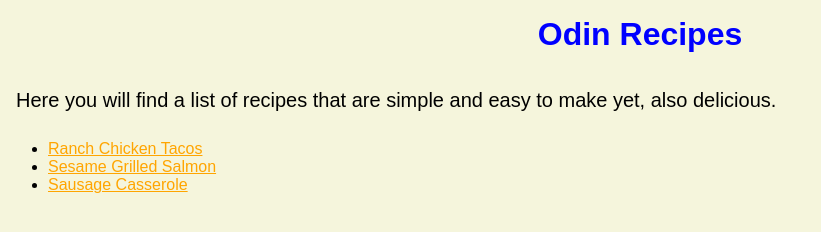
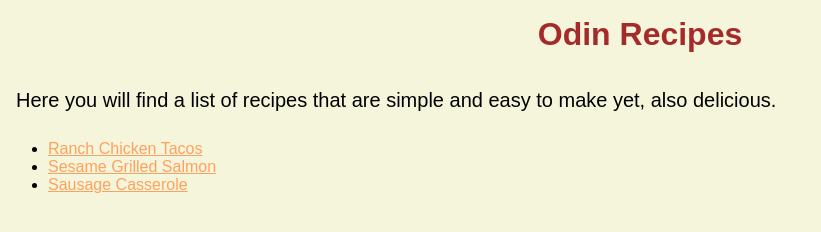
Before and after one commit to KHenkel95/odin-recipes, a plain HTML site: page index.html in a window 1280 px wide. Shown: the whole page, without its empty margins (0-821 px from the left). Drawn offline with Linux system fonts and the light colour scheme.

Commit message:
Change color palette
Changed the color palette of the website, including switching brown from
the h2 selector to the main title and making the links and h2's a light
orange color

```diff
--- a/style.css
+++ b/style.css
@@ -4,7 +4,7 @@ body{
 }
 
 .main-title{
-    color: blue;
+    color: brown;
     margin: 5px;
     padding: 8px;
     text-align: center;
@@ -16,7 +16,7 @@ body{
 }
 
 a:link{
-    color: orange;
+    color: rgb(255, 161, 94);
 }
 
 a:visited{
@@ -24,5 +24,5 @@ a:visited{
 }
 
 h2{
-    color: brown;
+    color: rgb(255, 161, 94);
 }
```
